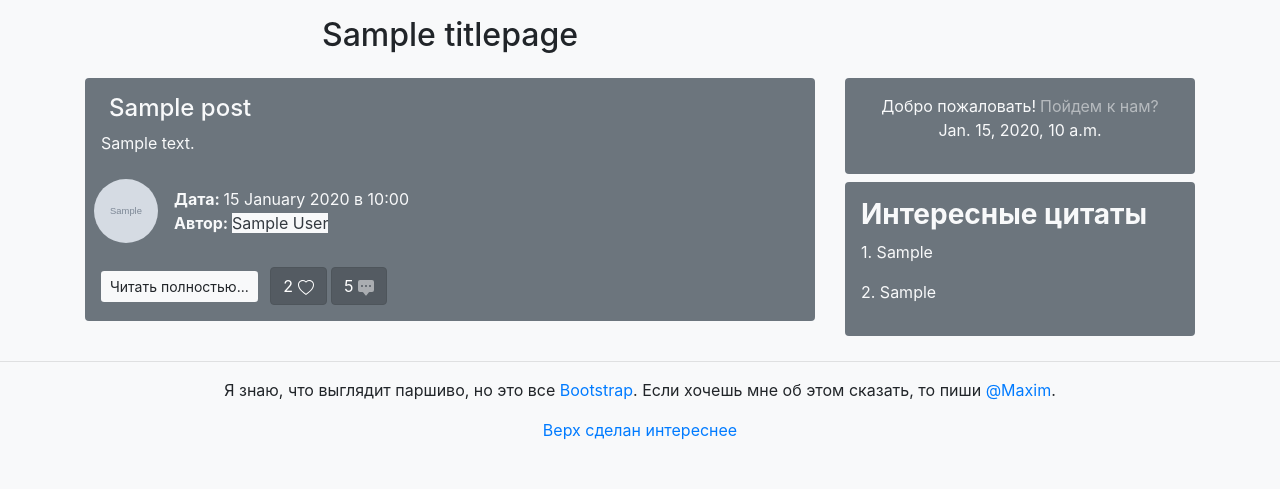
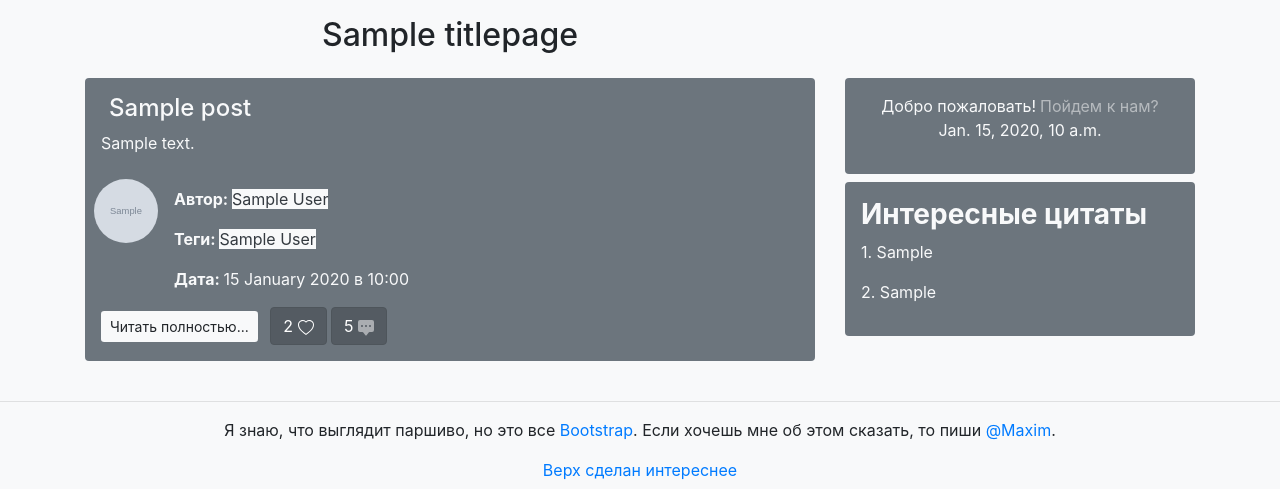
Before and after one commit to Skalice132/DjangoBlogs, a Django app: template blog/templates/blog/home.html in a window 1280 px wide. Shown: the part 56-545 px from the top of the page. Run offline with Django 3.2, Linux system fonts and the light colour scheme; the template is opened without the code that fills it: most values are stand-ins (such as "Sample title", 1, 10 or a date in 2020); grey boxes marked "Sample" are stand-in pictures; some libraries are stand-ins or nearby versions.

Commit message:
Commit message

```diff
--- a/blog/templates/blog/home.html
+++ b/blog/templates/blog/home.html
@@ -10,12 +10,13 @@
                 <img src="{{ post.author.profile.img.url }}" alt="{{ post.author }}" class="mr-2 rounded rounded-circle" width="64" height="64">
             </div>
             <div class="m-2">
+                <p><b>Автор: </b><a href="{% url 'user-news' post.author %}" class="bg-light text-dark">{{ post.author }}</a></p>
+                <p><b>Теги: </b><a href="{% url 'user-news' post.author %}" class="bg-light text-dark">{{ post.author }}</a></p>
                 <span class="text-light"><b>Дата: </b> {{ post.date|date:" d E Y в H:i" }}</span>
-                <p><b>Автор: </b><a href="{% url 'user-news' post.author %}" class="bg-light text-dark">{{ post.author }}</a></p>
             </div>
         </div>
         <a href="{% url 'news-detail' post.id %}" class="btn btn-outline btn-sm bg-light">Читать полностью...</a>
-
+<!--                        Лайки-->
         <span class="btn-group-toggle ml-2" data-toggle="buttons">
             <label class="btn btn-secondary active">2
                 <input type="checkbox" checked>
@@ -23,7 +24,7 @@
                     <path fill-rule="evenodd" d="M8 2.748l-.717-.737C5.6.281 2.514.878 1.4 3.053c-.523 1.023-.641 2.5.314 4.385.92 1.815 2.834 3.989 6.286 6.357 3.452-2.368 5.365-4.542 6.286-6.357.955-1.886.838-3.362.314-4.385C13.486.878 10.4.28 8.717 2.01L8 2.748zM8 15C-7.333 4.868 3.279-3.04 7.824 1.143c.06.055.119.112.176.171a3.12 3.12 0 0 1 .176-.17C12.72-3.042 23.333 4.867 8 15z"/>
                 </svg>
             </label>
-
+<!--                            Комменты-->
             <label class="btn btn-secondary active">5
                 <a href="{% url 'news-detail' post.id %}" class="text-white-50">
                 <input type="checkbox" checked>
@@ -36,12 +37,13 @@
 
     </div>
     {% endfor %}
-
+<!--                                Пагинация-->
     {% if is_paginated %}
         {% if page_obj.has_previous %}
             <a href="/" class="btn btn-outline-secondary">Первая</a>
             <a href="?page={{ page_obj.previous_page_number }}" class="btn btn-outline-secondary">Предыдущая</a>
         {% endif  %}
+
             {% for num in page_obj.paginator.page_range %}
                 {% if num == page_obj.number %}
                      <button class="btn btn-secondary">{{ num }}</button>
@@ -49,6 +51,7 @@
                     <a href="?page={{ num }}" class="btn btn-outline-secondary">{{ num }}</a>
                 {% endif %}
             {% endfor %}
+
         {% if page_obj.has_next %}
             <a href="?page={{ page_obj.next_page_number }}" class="btn btn-outline-secondary">Следующая</a>
             <a href="?page={{ page_obj.paginator.num_pages }}" class="btn btn-outline-secondary">Последняя</a>
--- a/blog/templates/blog/news_detail.html
+++ b/blog/templates/blog/news_detail.html
@@ -9,8 +9,9 @@
                 <img src="{{ post.author.profile.img.url }}" alt="{{ post.author }}" class="mr-2 rounded rounded-circle" width="64" height="64">
             </div>
             <div class="m-2">
+                <p><b>Автор: </b><a href="{% url 'user-news' post.author %}" class="bg-light text-dark">{{ post.author }}</a></p>
+                <p><b>Теги: </b><a href="{% url 'user-news' post.author %}" class="bg-light text-dark">{{ post.author }}</a></p>
                 <span class="text-light"><b>Дата: </b> {{ post.date|date:" d E Y в H:i" }}</span>
-                <p><b>Автор: </b><a href="{% url 'user-news' post.author %}" class="bg-light text-dark">{{ post.author }}</a></p>
             </div>
         </div>
         {% if object.author == user %}
```
